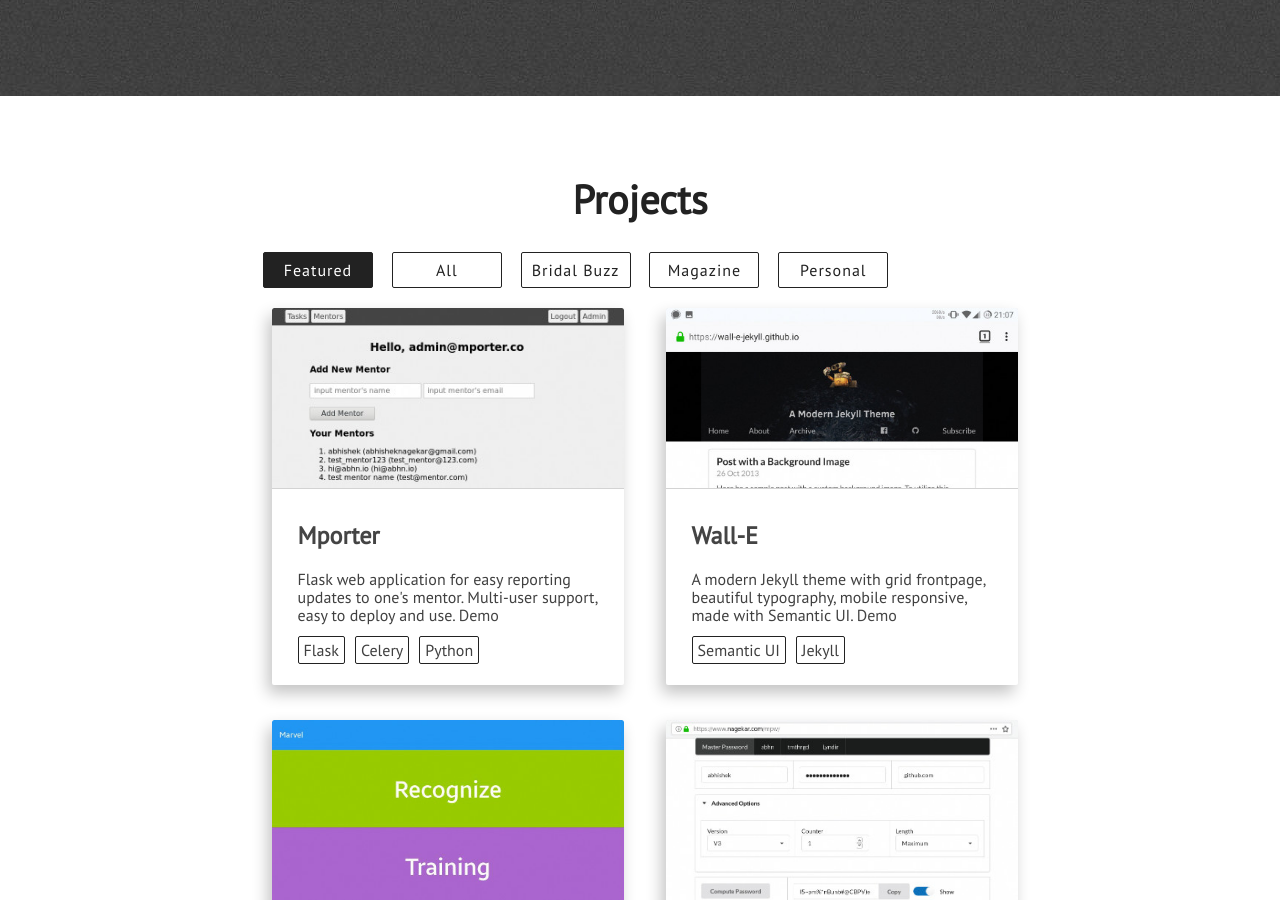
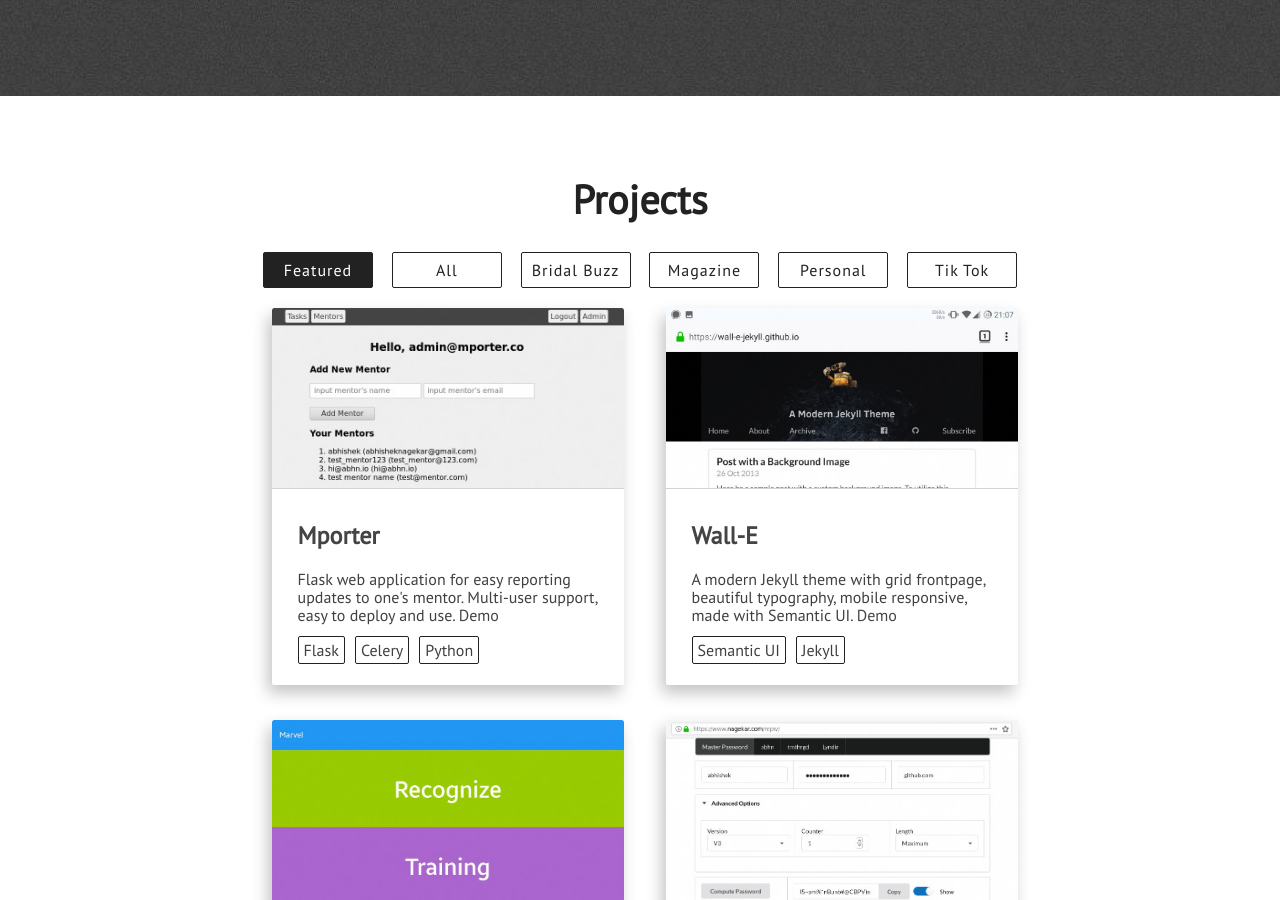
Before and after one commit to kendallnodorft/kendallnodorft.github.io, a Jekyll site: the page built from index.html, in a window 1280 px wide and 900 px high, scrolled down 2804 px. Built offline with Jekyll 4.4.1, drawn with Linux system fonts in a browser that asks for light colours; nearby versions of some CDN libraries.

Commit message:
Update projects.html

```diff
--- a/_includes/projects.html
+++ b/_includes/projects.html
@@ -10,7 +10,7 @@
                     <a id="webdev" class="semi-transparent-button with-border white-button" onclick="selected('webdev')">Bridal Buzz</a>
                     <a id="native" class="semi-transparent-button with-border white-button" onclick="selected('native')">Magazine</a>
                     <a id="security" class="semi-transparent-button with-border white-button" onclick="selected('security')">Personal</a>
-
+                    <a id="diy" class="semi-transparent-button with-border white-button" onclick="selected('diy')">Tik Tok</a>
 
                 </div>
 
```
